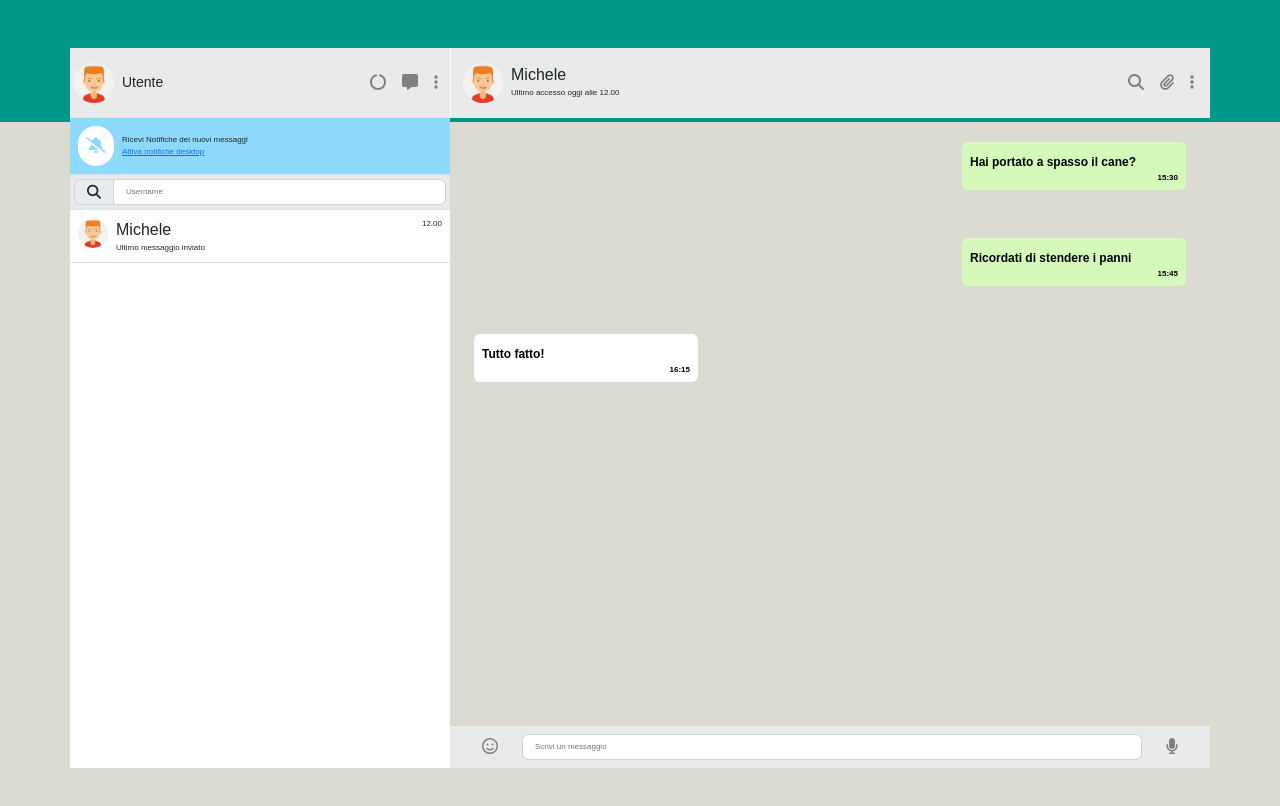
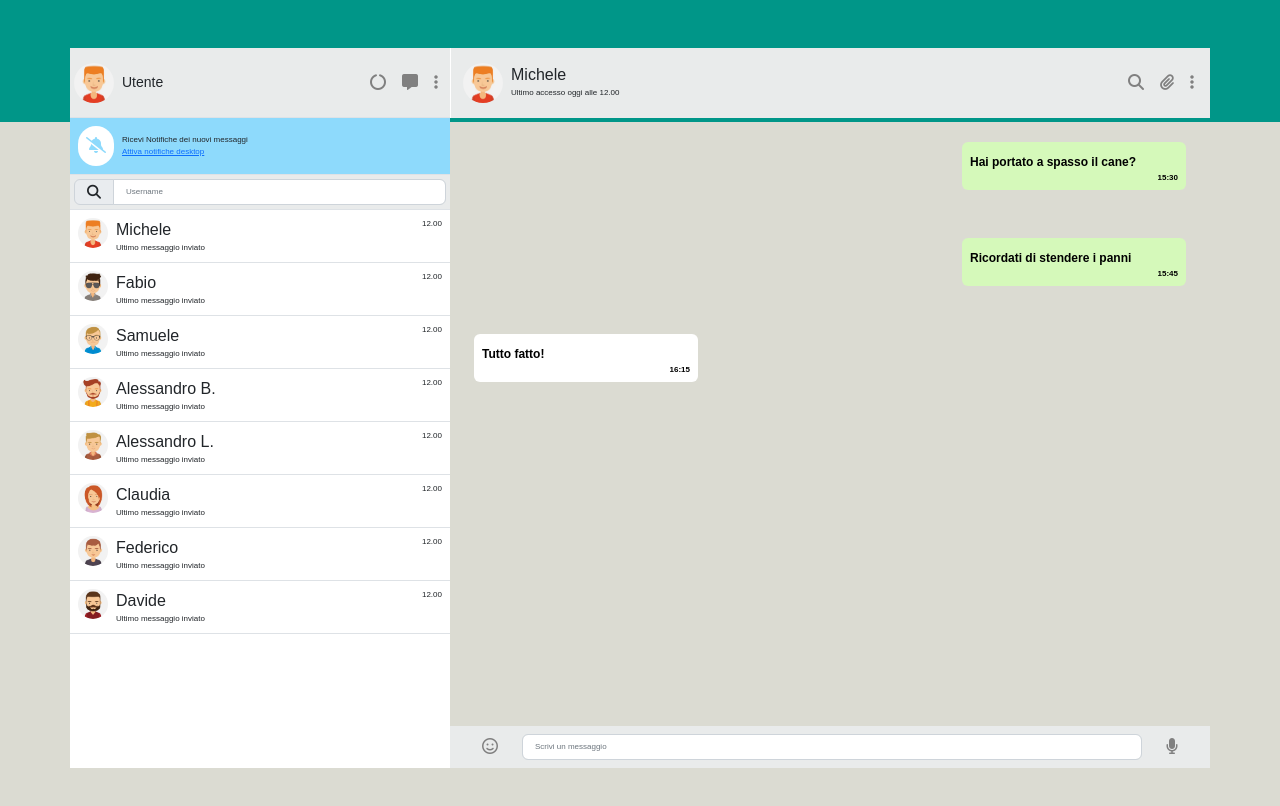
Before and after one commit to giacomobranchi/vue-boolzapp, a plain HTML site: page index.html in a window 1280 px wide. Drawn offline with nearby package versions, Linux system fonts and the light colour scheme.

Commit message:
add milestone 1

```diff
--- a/index.html
+++ b/index.html
@@ -67,12 +67,11 @@
                             </div>
                             <!-- contacts -->
                             <div class="bg_white chats">
-                                <div class="d-flex justify-content-between border-bottom">
+                                <div v-for="contact in contacts" class="d-flex justify-content-between border-bottom">
                                     <div class="d-flex p-2">
-                                        <img class="rounded-pill" width="30" height="30" src="./assets/img/avatar_1.jpg"
-                                            alt="">
+                                        <img class="rounded-pill" width="30" height="30" :src="contact.avatar" alt="">
                                         <div class="mx-2">
-                                            <div class="font_size_md">Michele</div>
+                                            <div class="font_size_md">{{contact.name}}</div>
                                             <div class="font_size_sm">Ultimo messaggio inviato</div>
                                         </div>
                                     </div>
```
